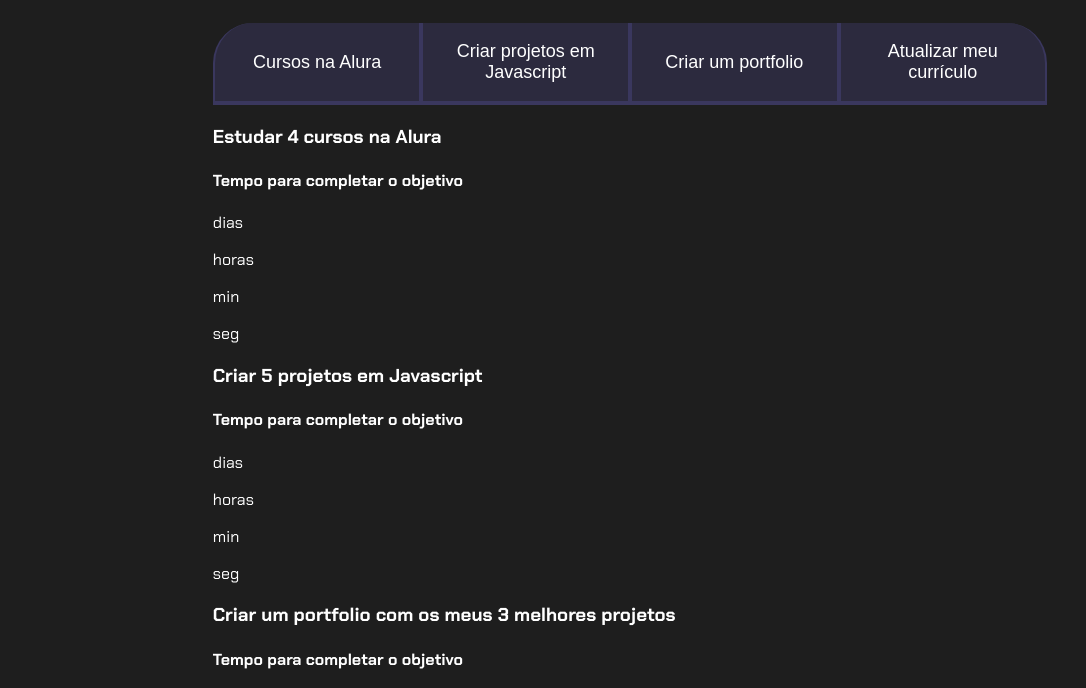
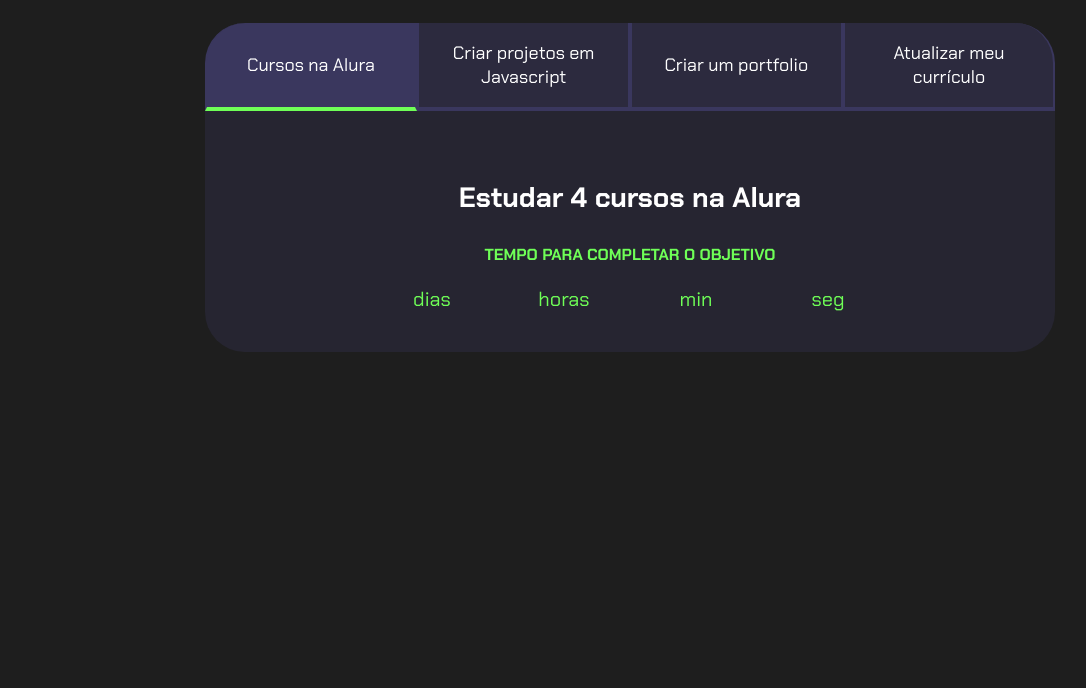
Before and after one commit to vitor-gc/Alura-2024, a plain HTML site: page index.html in a window 1280 px wide. Shown: the part 80-768 px from the top of the page, without its empty margins (10-1096 px from the left). Drawn offline with Linux system fonts and the light colour scheme; a script that the page names is missing.

Commit message:
Atualizar o style.css

```diff
--- a/style.css
+++ b/style.css
@@ -36,8 +36,9 @@ body {
     color: var(--verde);
 }
 
+
 .botao {
-    font-family: "Crakra Petch", sans-serif;
+    font-family: 'Chakra Petch', sans-serif;
     background-color: var(--botao-inativo);
     color: var(--branco);
     display: flex;
@@ -60,6 +61,57 @@ body {
     display: block;
 }
 
+.botao.ativo{
+    background-color: var(--botao-ativo);
+    border-bottom: 4px solid var(--verde);
+}
+
+.abas-textos{
+    background-color: var(--texto-fundo);
+    padding: 40px;
+    border-radius: 0 0 40px 40px;
+}
+.aba-conteudo.ativo{
+    display:block;
+}
+
+.aba-conteudo{
+    display: none;
+}
+
+.aba-conteudo-titulo-principal{
+    font-size: 28px;
+    text-align: center;
+}
+.aba-conteudo-titulo-secundario{
+    text-align: center;
+    color: var(--verde);
+    text-transform: uppercase;
+}
+
+.contador{
+    display:flex;
+    justify-content: center;
+    flex-wrap: wrap;
+}
+.contador-digito{
+    padding: 0 16px;
+    text-align: center;
+    min-width: 100px;
+}
+
+.contador-digito-numero{
+    font-size: 80px;
+    margin: 0;
+
+}
+
+.contador-digito-texto{
+    color: var(--verde);
+    font-size: 20px;
+    margin: 0;
+
+}
 
 @media screen and (min-width: 768px) {
     .botoes {
```
